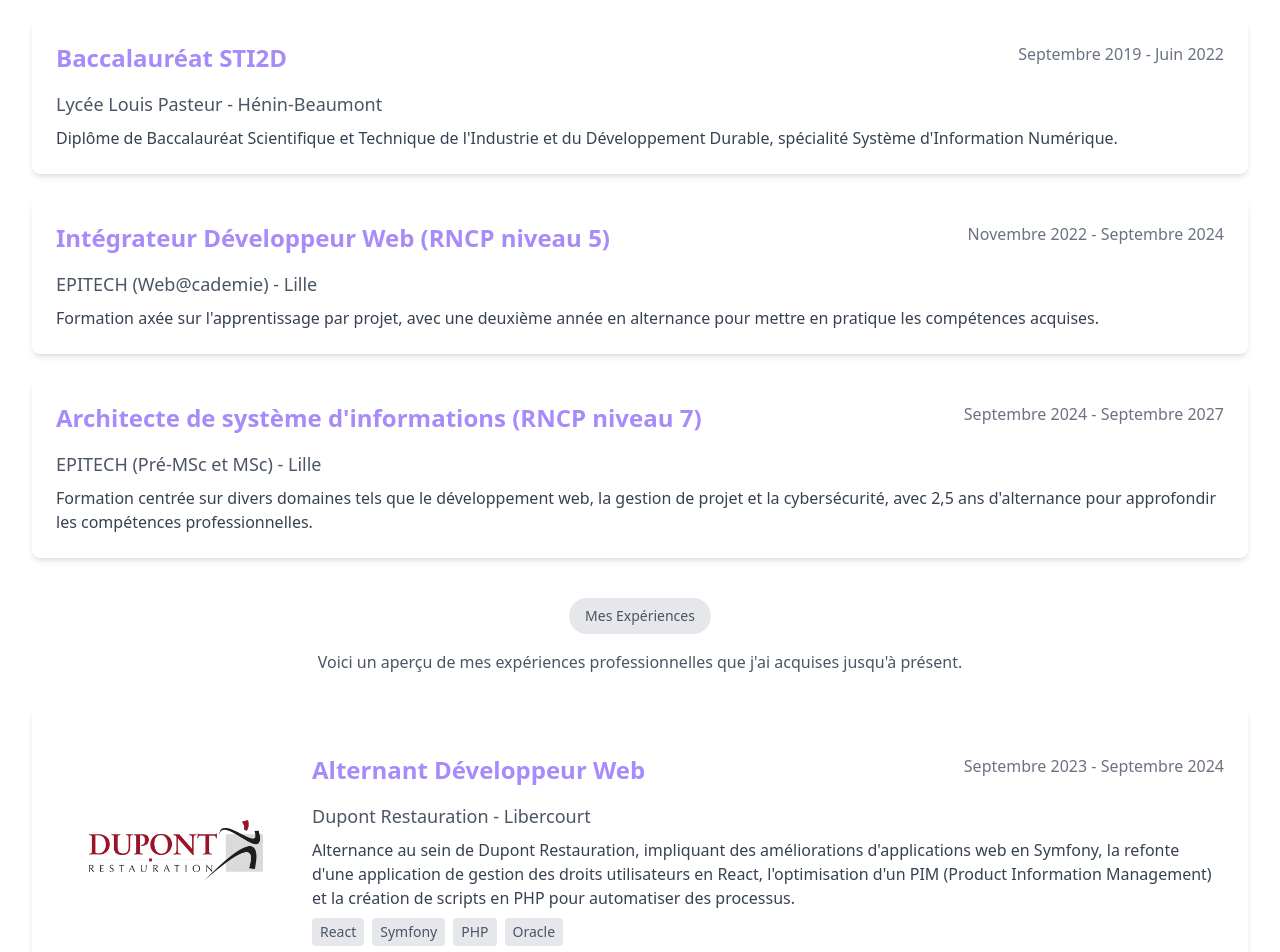
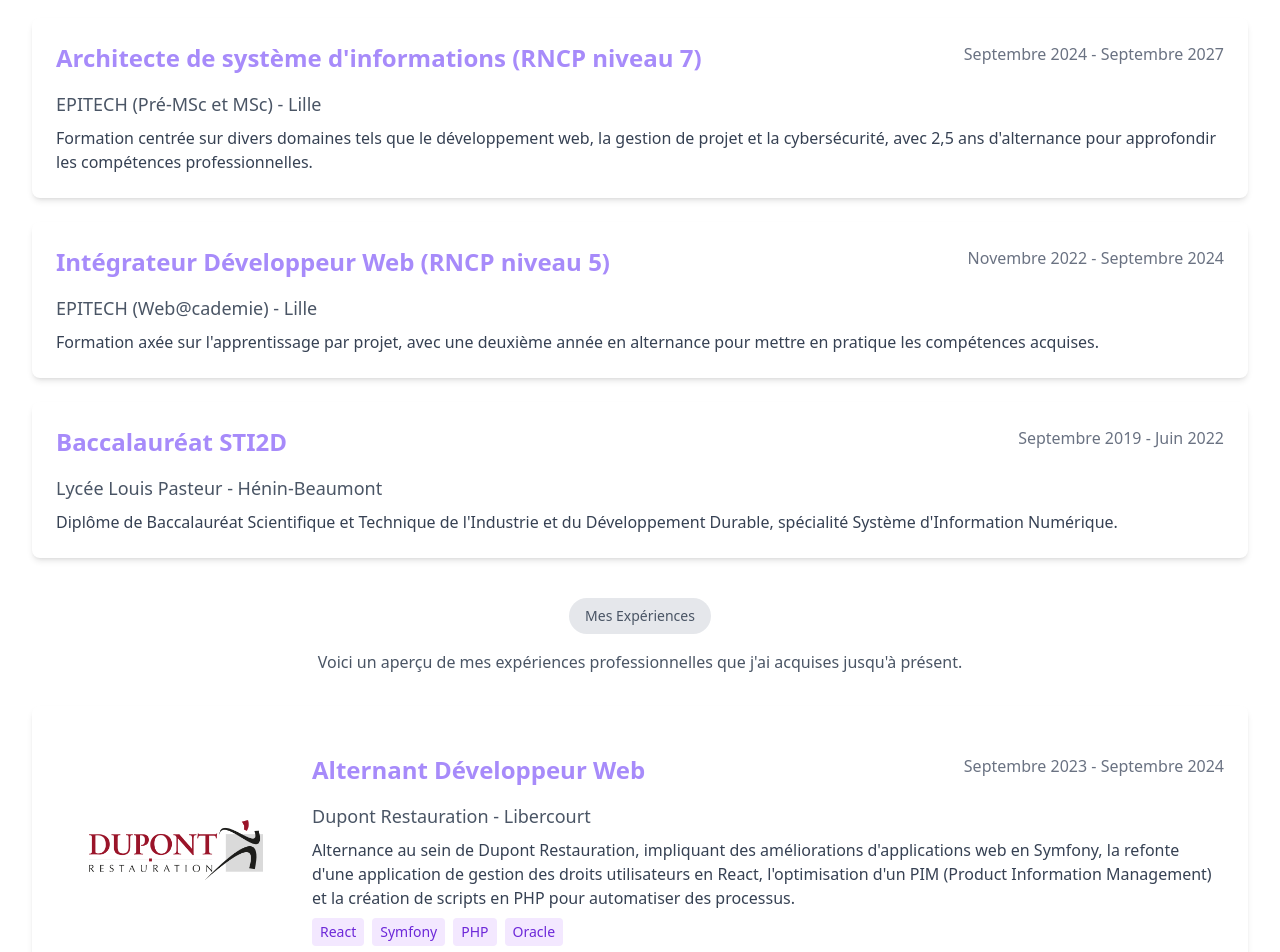
Before and after one commit to FlorianBeudaert/PortfolioV2, a Next.js app: page / in a window 1280 px wide. Shown: the part 900-1852 px from the top of the page. Built offline with nearby package versions, Linux system fonts and the light colour scheme.

Commit message:
Download cv added

```diff
--- a/src/components/ExperiencesCard.tsx
+++ b/src/components/ExperiencesCard.tsx
@@ -40,7 +40,7 @@ export default function ExperiencesCard({ experience }: ExperiencesCardProps) {
           {experience.technologies.map((tech) => (
             <span
               key={tech}
-              className="bg-[var(--color-neutral)] text-gray-600 px-2 py-1 rounded text-xs md:text-sm"
+              className="bg-[var(--color-accent)] text-[var(--color-secondary)] px-2 py-1 rounded text-xs md:text-sm"
             >
               {tech}
             </span>
--- a/src/components/ProjectModal.tsx
+++ b/src/components/ProjectModal.tsx
@@ -1,8 +1,17 @@
 import { useState } from 'react';
 import { X } from 'lucide-react';
+import Image from 'next/image';
+
+interface Project {
+  mainImage: string;
+  title: string;
+  detailedDescription: string;
+  technologies: string[];
+  images: string[];
+}
 
 interface ModalProps {
-  project: any;
+  project: Project | null;
   onClose: () => void;
 }
 
@@ -32,9 +41,11 @@ export default function Modal({ project, onClose }: ModalProps) {
         >
           <X size={24} />
         </button>
-        <img
+        <Image
           src={project.mainImage}
           alt={project.title}
+          width={800}
+          height={400}
           className="w-full h-48 object-cover rounded-md mb-4 mt-2"
         />
         <div className="overflow-y-auto max-h-[50vh]">
@@ -54,10 +65,12 @@ export default function Modal({ project, onClose }: ModalProps) {
           </div>
           <div className="grid sm:grid-cols-1 md:grid-cols-2 gap-4">
             {project.images.map((image: string, index: number) => (
-              <img
+              <Image
                 key={index}
                 src={image}
                 alt={`Project ${project.title} - Image ${index + 1}`}
+                width={500}
+                height={300}
                 className={`w-auto max-w-full h-auto object-cover rounded-md mx-auto justify-self-center ${
                   project.images.length % 2 !== 0 &&
                   index === project.images.length - 1
--- a/src/data/EducationsData.tsx
+++ b/src/data/EducationsData.tsx
@@ -9,12 +9,12 @@ export interface EducationsData {
 
 export const educationData: EducationsData[] = [
   {
-    title: 'Baccalauréat STI2D',
-    institution: 'Lycée Louis Pasteur',
-    location: 'Hénin-Beaumont',
-    startDate: 'Septembre 2019',
-    endDate: 'Juin 2022',
-    description: "Diplôme de Baccalauréat Scientifique et Technique de l'Industrie et du Développement Durable, spécialité Système d'Information Numérique.",
+    title: "Architecte de système d'informations (RNCP niveau 7)",
+    institution: 'EPITECH (Pré-MSc et MSc)',
+    location: 'Lille',
+    startDate: 'Septembre 2024',
+    endDate: 'Septembre 2027',
+    description: "Formation centrée sur divers domaines tels que le développement web, la gestion de projet et la cybersécurité, avec 2,5 ans d'alternance pour approfondir les compétences professionnelles.",
   },
   {
     title: 'Intégrateur Développeur Web (RNCP niveau 5)',
@@ -25,11 +25,11 @@ export const educationData: EducationsData[] = [
     description: "Formation axée sur l'apprentissage par projet, avec une deuxième année en alternance pour mettre en pratique les compétences acquises.",
   },
   {
-    title: "Architecte de système d'informations (RNCP niveau 7)",
-    institution: 'EPITECH (Pré-MSc et MSc)',
-    location: 'Lille',
-    startDate: 'Septembre 2024',
-    endDate: 'Septembre 2027',
-    description: "Formation centrée sur divers domaines tels que le développement web, la gestion de projet et la cybersécurité, avec 2,5 ans d'alternance pour approfondir les compétences professionnelles.",
+    title: 'Baccalauréat STI2D',
+    institution: 'Lycée Louis Pasteur',
+    location: 'Hénin-Beaumont',
+    startDate: 'Septembre 2019',
+    endDate: 'Juin 2022',
+    description: "Diplôme de Baccalauréat Scientifique et Technique de l'Industrie et du Développement Durable, spécialité Système d'Information Numérique.",
   },
 ];
--- a/src/pages/Projects.tsx
+++ b/src/pages/Projects.tsx
@@ -1,10 +1,19 @@
 import { useState, useEffect } from 'react';
 import { ArrowRight } from 'lucide-react';
+import Image from 'next/image';
 import Modal from '../components/ProjectModal';
 import projectsData from '../data/ProjectsData';
 
+interface Project {
+  id: string;
+  mainImage: string;
+  title: string;
+  shortDescription: string;
+  technologies: string[];
+}
+
 export default function Projects() {
-  const [selectedProject, setSelectedProject] = useState<any>(null);
+  const [selectedProject, setSelectedProject] = useState<Project | null>(null);
 
   useEffect(() => {
     if (selectedProject) {
@@ -35,9 +44,11 @@ export default function Projects() {
               data-aos="fade-up"
               data-aos-delay={index * 100}
             >
-              <img
+              <Image
                 src={project.mainImage}
                 alt={`Preview of ${project.title}`}
+                width={600}
+                height={400}
                 className="w-full h-48 object-cover"
               />
               <div className="p-6">
```
